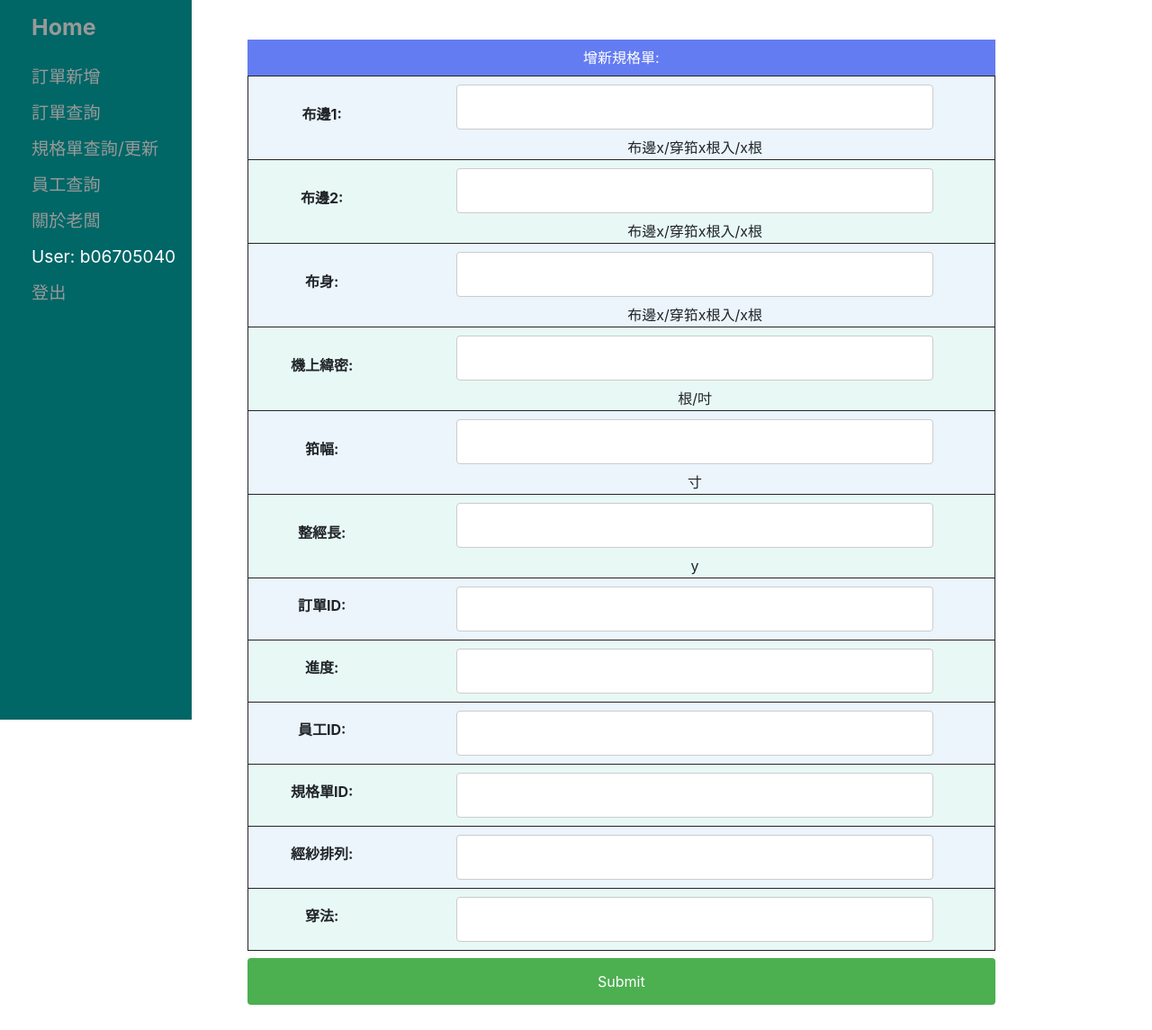
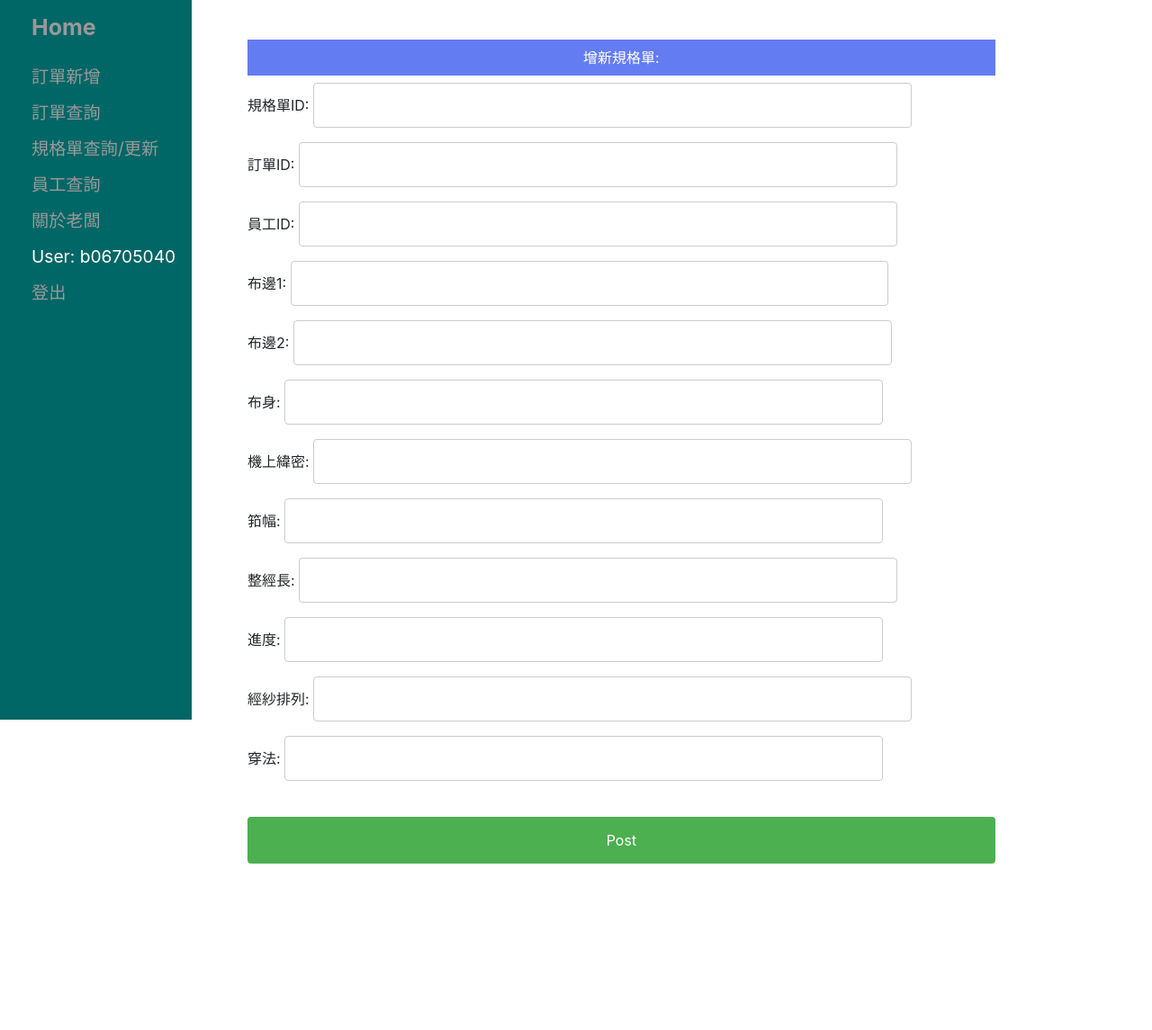
Before and after one commit to St-Ren/Order-Management-System_SAD-G10, a Django app: page /onlineOrderSystem/orderform/createdatasheet/ in a window 1280 px wide. Shown: the whole page at 90% size. After the commit the page ends 960 px from the top, so only its background shows below. Run offline with Django 3.2, Linux system fonts and the light colour scheme; a user stored in the database is signed in; some libraries are stand-ins or nearby versions.

Commit message:
新增訂單 → 目前無法成功新增: fixed

```diff
--- a/SADFinal/onlineOrderSystem/urls.py
+++ b/SADFinal/onlineOrderSystem/urls.py
@@ -18,8 +18,7 @@ urlpatterns = [
 
     ############################################
 
-    path('orderform/create/', views.OrderFormCreate.as_view(), name='orderform_create'),
-    path('orderform/<int:pk>/create/submission_complete/', views.OrderFormCreateRenew, name='order_form_create_ok'),
+    path('orderform/create/', views.OrderFormCreate, name='orderform_create'),
 
     path('datasheet/<int:pk>/update/', views.DataSheetUpdate.as_view(), name='datasheet_update'),
     path('datasheet/<int:pk>/update/submission_complete/', views.DataSheetUpdateRenew, name='data_sheet_update_ok'),
@@ -33,6 +32,5 @@ urlpatterns = [
 
     path('datasheet/<int:pk>/update/', views.DataSheetUpdate.as_view(), name='datasheet_update'),
 
-    path('orderform/createdatasheet/', views.DataSheetCreate.as_view(), name='datasheet_create'),
-    path('orderform/<int:pk>/createdatasheet/submission_complete/', views.DataSheetCreateRenew, name='data_sheet_create_ok'),
+    path('orderform/createdatasheet/', views.DataSheetCreate, name='datasheet_create'),
 ]
--- a/SADFinal/onlineOrderSystem/views.py
+++ b/SADFinal/onlineOrderSystem/views.py
@@ -104,79 +104,52 @@ def my_view(request):
 
 ########################### Functions ##############################
 from onlineOrderSystem.forms import RenewForm
+from django.shortcuts import render
 
-class OrderFormCreate(CreateView):
-    model = OrderForm
-    fields = '__all__'
-    context_object_name = 'orderform_create'
-    template_name = 'onlineOrderSystem/OrderForm_form.html'
+def OrderFormCreate(request):
+    if request.method == 'POST':
+        if request.POST.get('IDName') and request.POST.get('hasReceivedCash') and request.POST.get('hasShipped') and request.POST.get('deadLine') and request.POST.get('firmName') and request.POST.get('dateReceived') and request.POST.get('dataSheetID'):
+            post = OrderForm()
+            post.IDName = request.POST.get('IDName')
+            post.hasReceivedCash = request.POST.get('hasReceivedCash')
+            post.hasShipped = request.POST.get('hasShipped')
+            post.deadLine = request.POST.get('deadLine')
+            post.firmName = request.POST.get('firmName')
+            post.dateReceived = request.POST.get('dateReceived')
+            post.dataSheetID = request.POST.get('dataSheetID')
+            post.save()
 
-def OrderFormCreateRenew(request, pk):
-    order_form = get_object_or_404(OrderForm, pk=pk)
+            return render(request, 'onlineOrderSystem/OrderForm_form.html')
 
-    # If this is a POST request then process the Form data
+    else:
+        return render(request, 'onlineOrderSystem/OrderForm_form.html')
+
+
+def DataSheetCreate(request):
     if request.method == 'POST':
+        if request.POST.get('buBien1') and request.POST.get('buBien2') and request.POST.get('buSien') \
+                and request.POST.get('weiMi') and request.POST.get('koFu') and request.POST.get('length') \
+                and request.POST.get('orderFormID') and request.POST.get('progress') and request.POST.get('staffID') \
+                and request.POST.get('IDName') and request.POST.get('arrangement') and request.POST.get('sewingMethod'):
+            post = DataSheet()
+            post.buBien1 = request.POST.get('buBien1')
+            post.buBien2 = request.POST.get('buBien2')
+            post.buSien = request.POST.get('buSien')
+            post.weiMi = request.POST.get('weiMi')
+            post.koFu = request.POST.get('koFu')
+            post.length = request.POST.get('length')
+            post.orderFormID = request.POST.get('orderFormID')
+            post.progress = request.POST.get('progress')
+            post.staffID = request.POST.get('staffID')
+            post.IDName = request.POST.get('IDName')
+            post.arrangement = request.POST.get('arrangement')
+            post.sewingMethod = request.POST.get('sewingMethod')
+            post.save()
 
-        # Create a form instance and populate it with data from the request (binding):
-        form = RenewForm(request.POST)
+            return render(request, 'onlineOrderSystem/DataSheetCreate_form.html')
 
-        # Check if the form is valid:
-        if form.is_valid():
-            # process the data in form.cleaned_data as required (here we just write it to the model due_back field)
-            order_form.IDName = form.cleaned_data['renewal_data']
-            order_form.hasReceivedCash = form.cleaned_data['renewal_data']
-            order_form.hasShipped = form.cleaned_data['renewal_data']
-            order_form.deadLine = form.cleaned_data['renewal_data']
-            order_form.firmName = form.cleaned_data['renewal_data']
-            order_form.dateReceived = form.cleaned_data['renewal_data']
-            order_form.save()
-
-            # redirect to a new URL:
-            return HttpResponseRedirect(reverse('/onlineOrderSystem/orderform/') )
-        else:
-            form = RenewForm()
-
-    return render(request, 'onlineOrderSystem/submission_complete.html')
-
-class DataSheetCreate(CreateView):
-    model = DataSheet
-    fields = '__all__'
-    context_object_name = 'datasheet_create'
-    template_name = 'onlineOrderSystem/DataSheetCreate_form.html'
-
-def DataSheetCreateRenew(request, pk):
-    data_sheet = get_object_or_404(DataSheet, pk=pk)
-
-    # If this is a POST request then process the Form data
-    if request.method == 'POST':
-
-        # Create a form instance and populate it with data from the request (binding):
-        form = RenewForm(request.POST)
-
-        # Check if the form is valid:
-        if form.is_valid():
-            # process the data in form.cleaned_data as required (here we just write it to the model due_back field)
-            data_sheet.buBien1 = form.cleaned_data['renewal_data']
-            data_sheet.buBien2 = form.cleaned_data['renewal_data']
-            data_sheet.buSien = form.cleaned_data['renewal_data']
-            data_sheet.weiMi = form.cleaned_data['renewal_data']
-            data_sheet.koFu = form.cleaned_data['renewal_data']
-            data_sheet.length = form.cleaned_data['renewal_data']
-            data_sheet.orderFormID = form.cleaned_data['renewal_data']
-            data_sheet.progress = form.cleaned_data['renewal_data']
-            data_sheet.staffID = form.cleaned_data['renewal_data']
-            data_sheet.IDName = form.cleaned_data['renewal_data']
-            data_sheet.arrangement = form.cleaned_data['renewal_data']
-            data_sheet.sewingMethod = form.cleaned_data['renewal_data']
-            data_sheet.save()
-
-            # redirect to a new URL:
-            return HttpResponseRedirect(reverse('/onlineOrderSystem/orderform/') )
-        else:
-            form = RenewForm()
-
-    return render(request, 'onlineOrderSystem/submission_complete.html')
-
+    else:
+        return render(request, 'onlineOrderSystem/DataSheetCreate_form.html')
 
 class DataSheetUpdate(UpdateView):
     model = DataSheet
--- a/SADFinal/templates/onlineOrderSystem/DataSheetCreate_form.html
+++ b/SADFinal/templates/onlineOrderSystem/DataSheetCreate_form.html
@@ -4,11 +4,21 @@
 	<br>
   <button>增新規格單: {{ datasheet_create.IDName }}</button>
 
-  <form action="submission_complete/" method="post">
+  <form action="" method="POST">
     {% csrf_token %}
-    <table style='width=100%'>
-    {{ form.as_table }}
-    </table>
-    <input type="submit" value="Submit">
+    規格單ID: <input type="text" name="IDName"/><br/>
+    訂單ID: <input type="text" name="orderFormID"/><br/>
+    員工ID: <input type="text" name="staffID"/><br/>
+    布邊1: <input type="text" name="buBien1"/><br/>
+    布邊2: <input type="text" name="buBien2"/><br/>
+    布身: <input type="text" name="buSien"/><br/>
+    機上緯密: <input type="text" name="weiMi"/><br/>
+    筘幅: <input type="text" name="koFu"/><br/>
+    整經長: <input type="text" name="length"/><br/>
+    進度: <input type="text" name="progress"/><br/>
+    經紗排列: <input type="text" name="arrangement"/><br/>
+    穿法: <input type="text" name="sewingMethod"/><br/>
+    <br/>
+    <input type="submit" value="Post"/>
   </form>
 {% endblock %}
```
Also changed, not shown: SADFinal/templates/onlineOrderSystem/OrderForm_form.html (+10 -5 lines), SADFinal/db.sqlite3.
